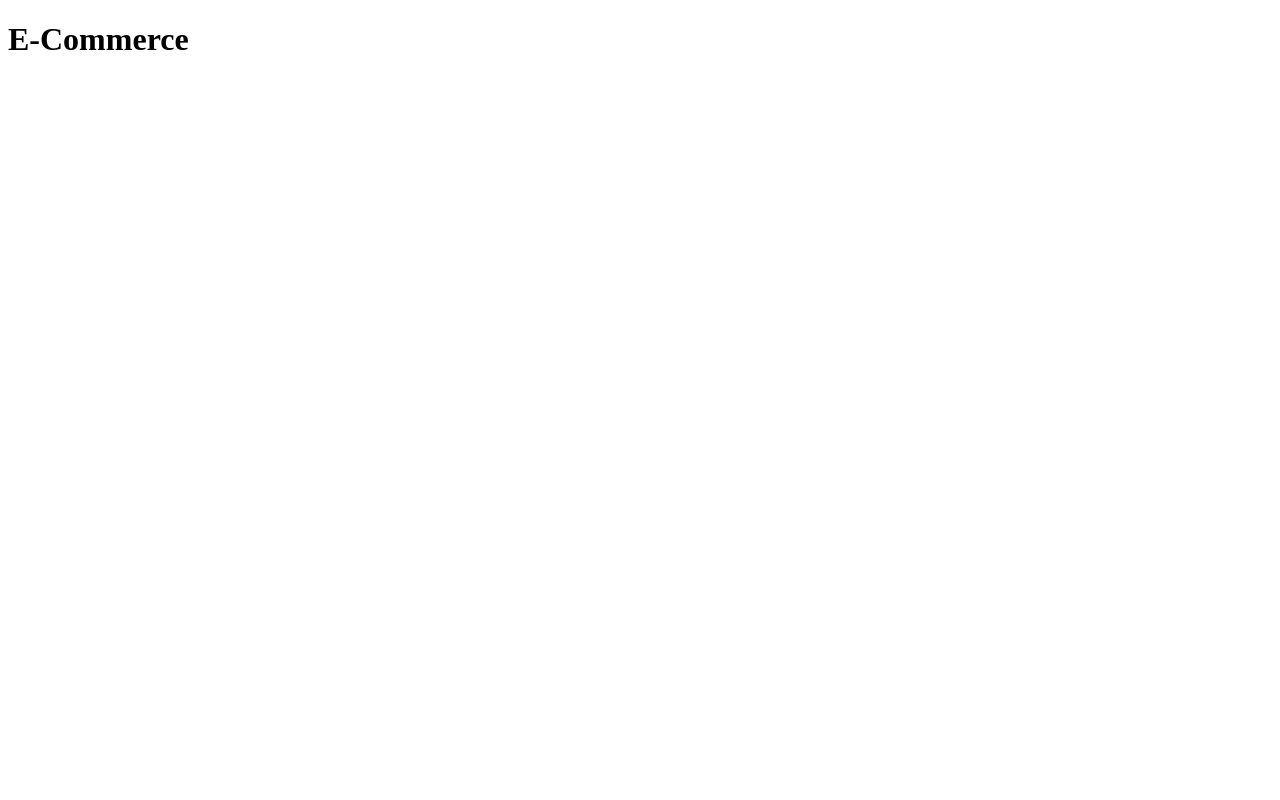
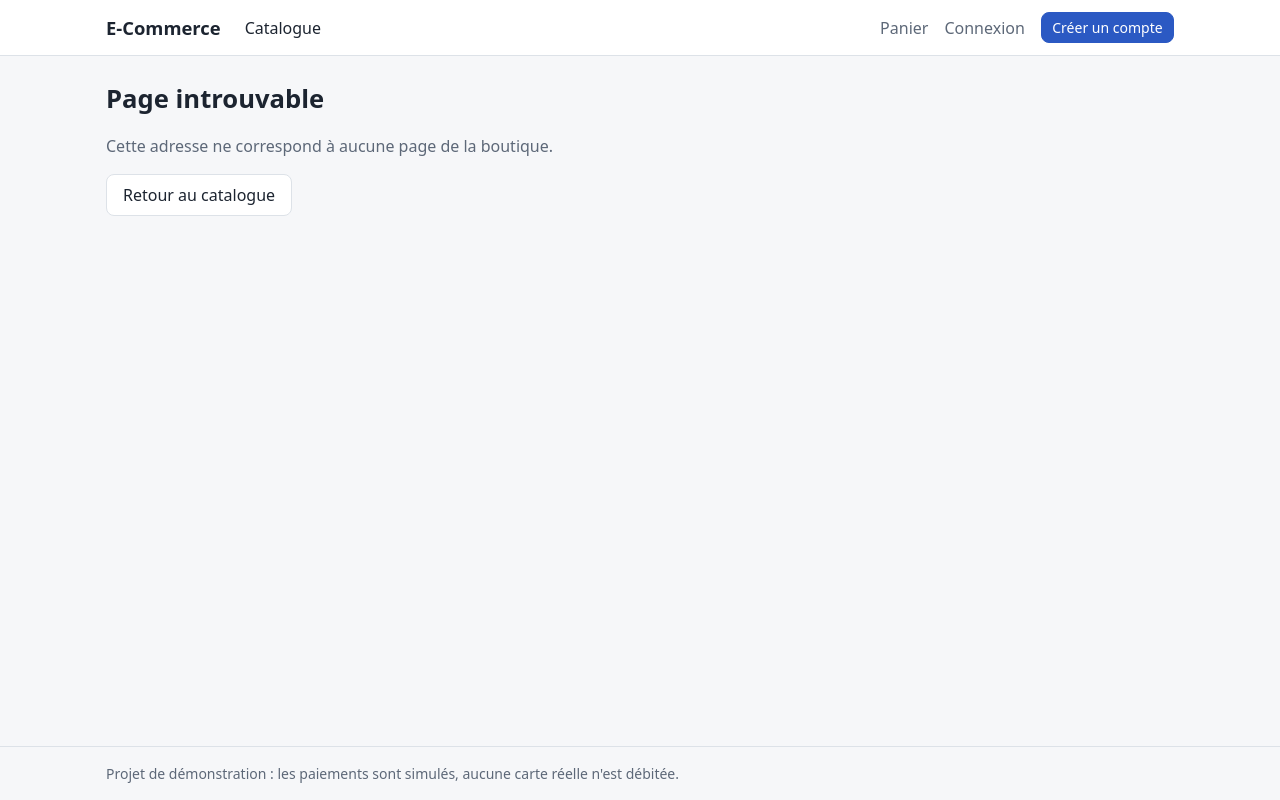
Before and after one commit to monssefbaakka/ecommerce-microservices, a React (Vite) app in the folder frontend/: page / in a window 1280 px wide. Built offline with nearby package versions, Linux system fonts and the light colour scheme.

Commit message:
feat(frontend): router, header with navigation and cart count, page not found

```diff
--- a/frontend/src/App.tsx
+++ b/frontend/src/App.tsx
@@ -1,3 +1,26 @@
+import { createBrowserRouter, RouterProvider } from "react-router";
+import { AuthProvider } from "./auth/AuthContext";
+import { CartProvider } from "./cart/CartContext";
+import { Layout } from "./components/Layout";
+import { NotFoundPage } from "./pages/NotFoundPage";
+
+// Every page under the same header. The Vite dev server and the nginx of the image answer index.html for
+// any path that is not a file, so a reload or a shared link to /orders/12 opens the app on that page
+const router = createBrowserRouter([
+  {
+    element: <Layout />,
+    children: [
+      { path: "*", element: <NotFoundPage /> },
+    ],
+  },
+]);
+
 export function App() {
-  return <h1>E-Commerce</h1>;
+  return (
+    <AuthProvider>
+      <CartProvider>
+        <RouterProvider router={router} />
+      </CartProvider>
+    </AuthProvider>
+  );
 }
--- /dev/null
+++ b/frontend/src/components/Layout.tsx
@@ -0,0 +1,66 @@
+import { Link, NavLink, Outlet, useNavigate } from "react-router";
+import { useAuth } from "../auth/AuthContext";
+import { useCart } from "../cart/CartContext";
+
+// Header and footer around every page
+export function Layout() {
+  const { session, logout } = useAuth();
+  const { count } = useCart();
+  const navigate = useNavigate();
+
+  const onLogout = () => {
+    logout();
+    navigate("/");
+  };
+
+  return (
+    <div className="app">
+      <header className="header">
+        <div className="container header-inner">
+          <Link to="/" className="brand">
+            E-Commerce
+          </Link>
+          <nav className="nav" aria-label="Navigation principale">
+            <NavLink to="/" end>
+              Catalogue
+            </NavLink>
+            {session && <NavLink to="/orders">Commandes</NavLink>}
+            {session && <NavLink to="/payments">Paiements</NavLink>}
+            {session?.role === "ADMIN" && <NavLink to="/admin">Administration</NavLink>}
+          </nav>
+          <div className="header-actions">
+            <NavLink to="/cart" className="cart-link" aria-label={`Panier, ${count} article(s)`}>
+              Panier
+              {count > 0 && <span className="badge">{count}</span>}
+            </NavLink>
+            {session ? (
+              <>
+                <span className="muted header-email" title={session.email}>
+                  {session.email}
+                </span>
+                <button type="button" className="button button-small" onClick={onLogout}>
+                  Déconnexion
+                </button>
+              </>
+            ) : (
+              <>
+                <NavLink to="/login">Connexion</NavLink>
+                <Link to="/register" className="button button-small button-primary">
+                  Créer un compte
+                </Link>
+              </>
+            )}
+          </div>
+        </div>
+      </header>
+      <main className="container main">
+        <Outlet />
+      </main>
+      <footer className="footer">
+        <div className="container muted">
+          Projet de démonstration : les paiements sont simulés, aucune carte réelle n'est débitée.
+        </div>
+      </footer>
+    </div>
+  );
+}
--- a/frontend/src/main.tsx
+++ b/frontend/src/main.tsx
@@ -1,6 +1,7 @@
 import { StrictMode } from "react";
 import { createRoot } from "react-dom/client";
 import { App } from "./App";
+import "./styles.css";
 
 const root = document.getElementById("root");
 if (!root) {
--- /dev/null
+++ b/frontend/src/pages/NotFoundPage.tsx
@@ -0,0 +1,13 @@
+import { Link } from "react-router";
+
+export function NotFoundPage() {
+  return (
+    <section>
+      <h1>Page introuvable</h1>
+      <p className="muted">Cette adresse ne correspond à aucune page de la boutique.</p>
+      <Link to="/" className="button">
+        Retour au catalogue
+      </Link>
+    </section>
+  );
+}
```
